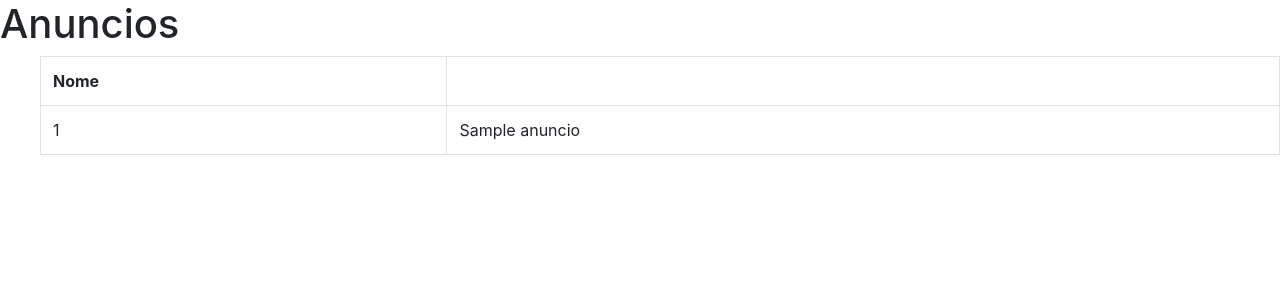
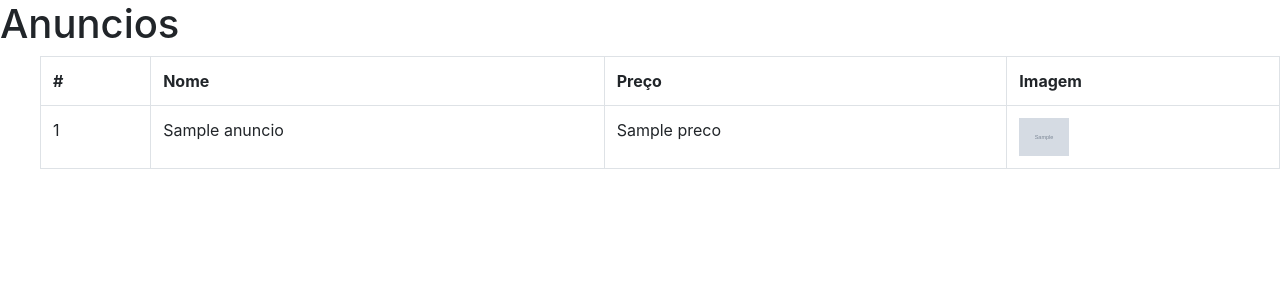
Before and after one commit to caiocesar04/projeto_integrador, a PHP site: template brashop/app/views/anuncios/search.php in a window 1280 px wide. Shown: the part 92-392 px from the top of the page. Run offline with PHP 8.4, Linux system fonts and the light colour scheme; the template is opened without the code that fills it: most values are stand-ins (such as "Sample title", 1, 10 or a date in 2020).

Commit message:
Add files via upload

```diff
--- a/brashop/app/connection/Connection.php
+++ b/brashop/app/connection/Connection.php
@@ -5,7 +5,7 @@ class Connection {
     private static $host = "localhost";
     private static $dbname = "marketplace";
     private static $user = "root";
-    private static $password = "";
+    private static $password = "bancodedados";
 
     private static ?PDO $conn = null;
 
--- a/brashop/app/views/anuncios/search.php
+++ b/brashop/app/views/anuncios/search.php
@@ -26,14 +26,18 @@
     <ul>
       <td><table class = 'table table-hover-table-striped table-bordered'></td>
           <tr>
+          <th>#</th>
           <th>Nome</th>
-
+          <th>Preço</th>
+          <th>Imagem</th>
           </tr>
         <?php foreach($data['anuncios'] as $user): ?>
 
           <tr>
           <td><?= $user['id'] ?></td>
           <td><?= $user['nome'] ?></td>
+          <td><?= $user['preco'] ?></td>
+          <td><img style="width:50px;" src="../../imagens/<?=$user['imagem'];?>"></img></td>
 
 
         <?php endforeach; ?>
--- a/brashop/app/views/usuarios/home.php
+++ b/brashop/app/views/usuarios/home.php
@@ -24,7 +24,7 @@
   <div class="collapse navbar-collapse" id="navbarNavDropdown">
     <ul class="navbar-nav">
       <li class="nav-item active">
-        <a class="nav-link" href="./UsuarioController.php?action=loadHome">Brashop <span class="sr-only">(current)</span></a>
+        <a class="nav-link" href="./UsuarioController.php?action=loadHomeLogin">Brashop <span class="sr-only">(current)</span></a>
       </li>
       <li class="nav-item">
         <a class="nav-link" href="./UsuarioController.php?action=loadFormNew">Cadastro</a>
```
Also changed, not shown: brashop/app/controllers/AnuncioController.php (+3 -4 lines).
